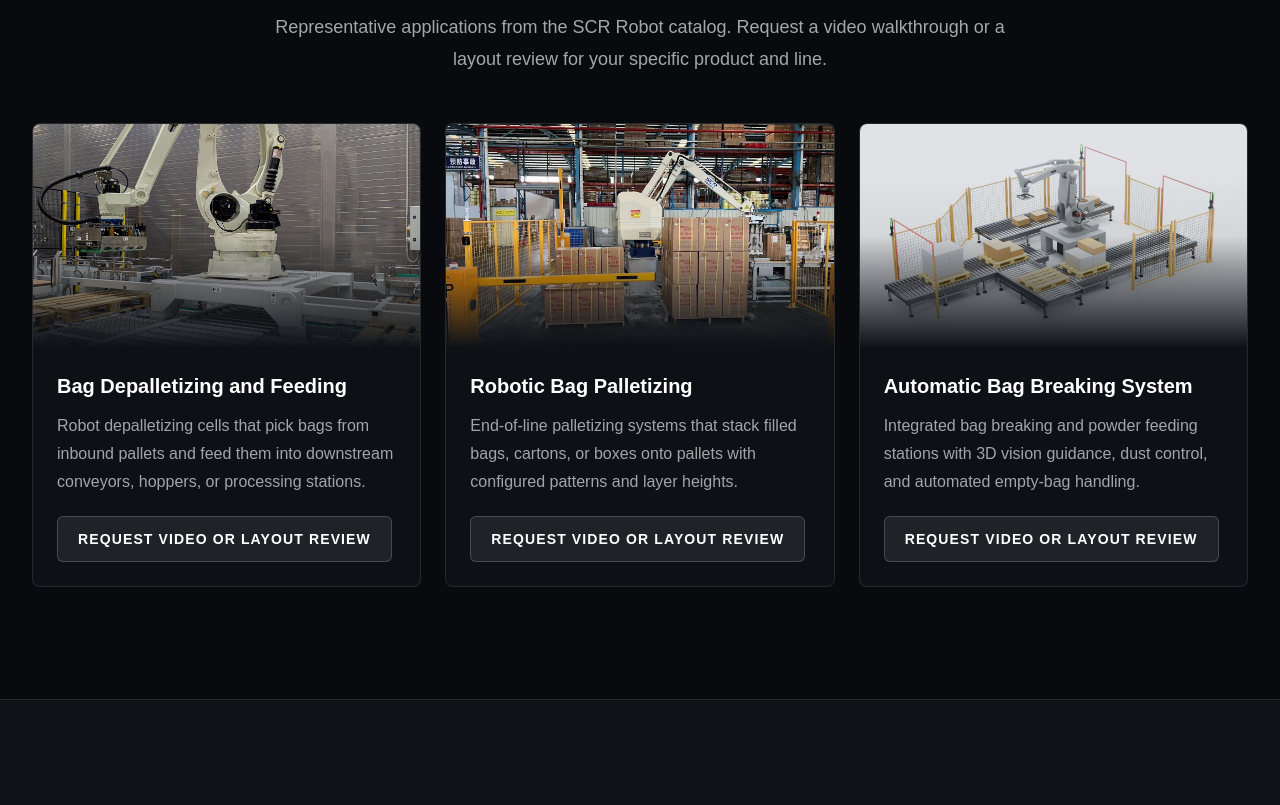
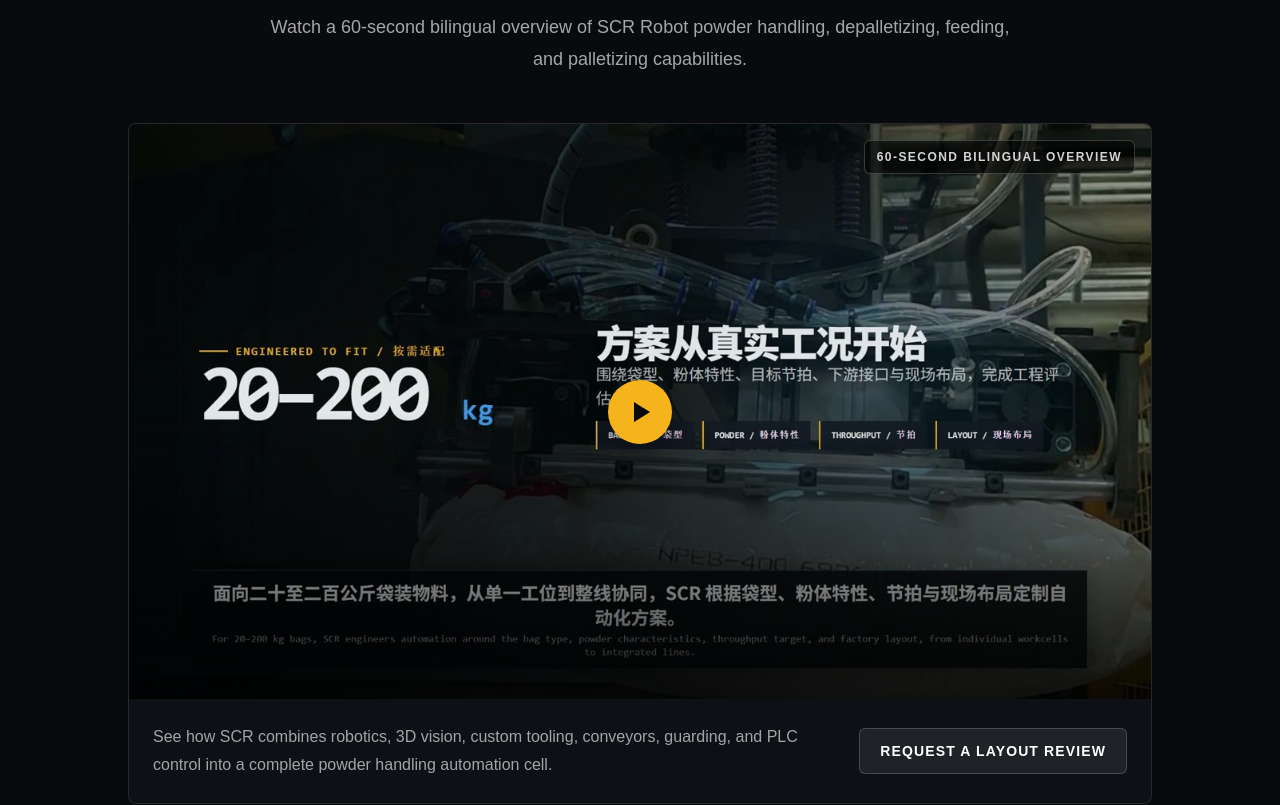
Before and after one commit to jianxu2001/robotics-website, a Next.js app: page / in a window 1280 px wide. Shown: the part 8540-9345 px from the top of the page. Built offline with nearby package versions, Linux system fonts and the light colour scheme.

Commit message:
feat: add click-to-load homepage promo video

```diff
--- a/app/page.tsx
+++ b/app/page.tsx
@@ -2,6 +2,7 @@
 import Link from "next/link";
 import type { Metadata } from "next";
 import { CtaLink } from "@/components/cta-link";
+import { DeferredPromoVideo } from "@/components/deferred-promo-video";
 import { HomepageHeroMedia } from "@/components/homepage-hero-media";
 import { IndustrialCard } from "@/components/industrial-card";
 import { SectionHeading } from "@/components/section-heading";
@@ -425,52 +426,21 @@
           <SectionHeading
             eyebrow="See the robots"
             title="Watch the Robot in Action"
-            description="Representative applications from the SCR Robot catalog. Request a video walkthrough or a layout review for your specific product and line."
+            description="Watch a 60-second bilingual overview of SCR Robot powder handling, depalletizing, feeding, and palletizing capabilities."
             align="center"
           />
-          <div className="mt-12 grid gap-6 md:grid-cols-3">
-            {[
-              {
-                title: "Bag Depalletizing and Feeding",
-                image: "/images/bejing1%20(1).jpg",
-                description:
-                  "Robot depalletizing cells that pick bags from inbound pallets and feed them into downstream conveyors, hoppers, or processing stations.",
-              },
-              {
-                title: "Robotic Bag Palletizing",
-                image: "/images/bejing1%20(2).jpg",
-                description:
-                  "End-of-line palletizing systems that stack filled bags, cartons, or boxes onto pallets with configured patterns and layer heights.",
-              },
-              {
-                title: "Automatic Bag Breaking System",
-                image: "/images/bejing1%20(3).jpg",
-                description:
-                  "Integrated bag breaking and powder feeding stations with 3D vision guidance, dust control, and automated empty-bag handling.",
-              },
-            ].map((card) => (
-              <div key={card.title} className="group overflow-hidden rounded-lg border border-white/10 bg-[#0d1116]">
-                <div className="relative h-56 overflow-hidden">
-                  <Image
-                    src={card.image}
-                    alt={card.title}
-                    fill
-                    sizes="(min-width: 768px) 33vw, 100vw"
-                    className="object-cover transition duration-500 group-hover:scale-105"
-                  />
-                  <div className="absolute inset-0 bg-gradient-to-t from-[#0d1116] via-transparent to-transparent" />
-                </div>
-                <div className="p-6">
-                  <h3 className="text-xl font-semibold text-white">{card.title}</h3>
-                  <p className="mt-3 leading-7 text-white/62">{card.description}</p>
-                  <div className="mt-5">
-                    <CtaLink href="/contact" variant="secondary">
-                      Request Video or Layout Review
-                    </CtaLink>
-                  </div>
-                </div>
-              </div>
-            ))}
+          <div className="mx-auto mt-12 max-w-5xl overflow-hidden rounded-lg border border-white/10 bg-[#0d1116]">
+            <DeferredPromoVideo />
+            <div className="grid gap-6 p-6 md:grid-cols-[1fr_auto] md:items-center">
+              <p className="leading-7 text-white/62">
+                See how SCR combines robotics, 3D vision, custom tooling,
+                conveyors, guarding, and PLC control into a complete powder
+                handling automation cell.
+              </p>
+              <CtaLink href="/contact" variant="secondary">
+                Request a Layout Review
+              </CtaLink>
+            </div>
           </div>
         </section>
 
--- /dev/null
+++ b/components/deferred-promo-video.tsx
@@ -0,0 +1,79 @@
+"use client";
+
+import { useRef, useState } from "react";
+import { getDeferredVideoSource } from "@/lib/homepage-media";
+
+const videoPath = "/videos/scr-powder-automation-60s.mp4";
+
+export function DeferredPromoVideo() {
+  const videoRef = useRef<HTMLVideoElement>(null);
+  const [active, setActive] = useState(false);
+  const [failed, setFailed] = useState(false);
+
+  function activatePlayer() {
+    const player = videoRef.current;
+    const source = getDeferredVideoSource(true, videoPath);
+    if (!player || !source) {
+      return;
+    }
+
+    setFailed(false);
+    setActive(true);
+    player.src = source;
+    player.load();
+    void player.play().catch(() => {
+      player.muted = true;
+      void player.play();
+    });
+  }
+
+  function resetFailedPlayer() {
+    const player = videoRef.current;
+    setActive(false);
+    setFailed(true);
+
+    if (player) {
+      player.pause();
+      player.removeAttribute("src");
+      player.load();
+    }
+  }
+
+  return (
+    <div className="relative aspect-video overflow-hidden bg-black">
+      <video
+        ref={videoRef}
+        className="h-full w-full object-cover"
+        controls={active}
+        playsInline
+        preload="none"
+        poster="/images/scr-promo-video-poster.jpg"
+        aria-label="SCR Robot 60-second bilingual automation overview"
+        onError={resetFailedPlayer}
+      >
+        Your browser does not support HTML5 video.
+      </video>
+
+      {!active ? (
+        <button
+          type="button"
+          className="group absolute inset-0 flex items-center justify-center bg-gradient-to-t from-black/78 via-black/5 to-black/12"
+          onClick={activatePlayer}
+          aria-label="Play the 60-second SCR Robot bilingual automation video"
+        >
+          <span className="absolute right-4 top-4 rounded-md border border-white/20 bg-black/58 px-3 py-2 text-xs font-bold uppercase tracking-[0.12em] text-white/82">
+            60-second bilingual overview
+          </span>
+          <span className="flex h-16 w-16 items-center justify-center rounded-full bg-[#f5b41b] shadow-[0_14px_36px_rgba(0,0,0,0.38)] transition duration-300 group-hover:scale-105 group-hover:bg-[#ffd15e]">
+            <span className="ml-1 block h-0 w-0 border-y-[10px] border-y-transparent border-l-[16px] border-l-[#080a0d]" />
+          </span>
+          {failed ? (
+            <span className="absolute bottom-5 left-5 right-5 text-center text-sm font-semibold text-white">
+              The video could not load. Click to retry.
+            </span>
+          ) : null}
+        </button>
+      ) : null}
+    </div>
+  );
+}
```
